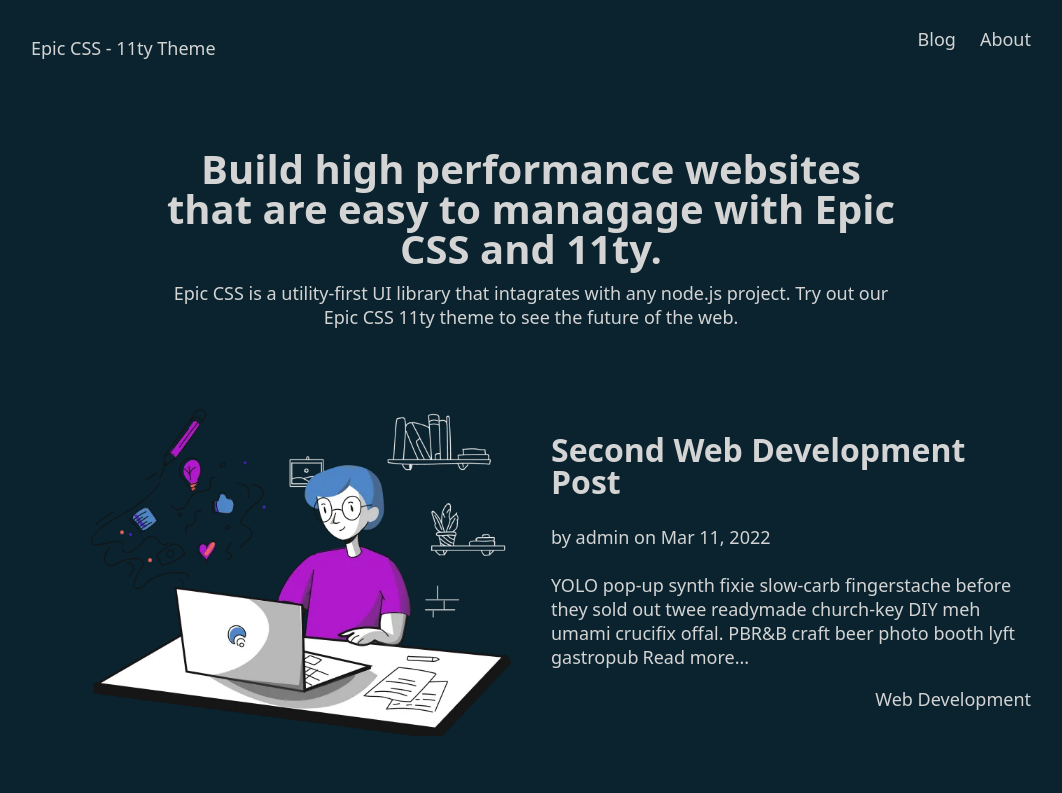
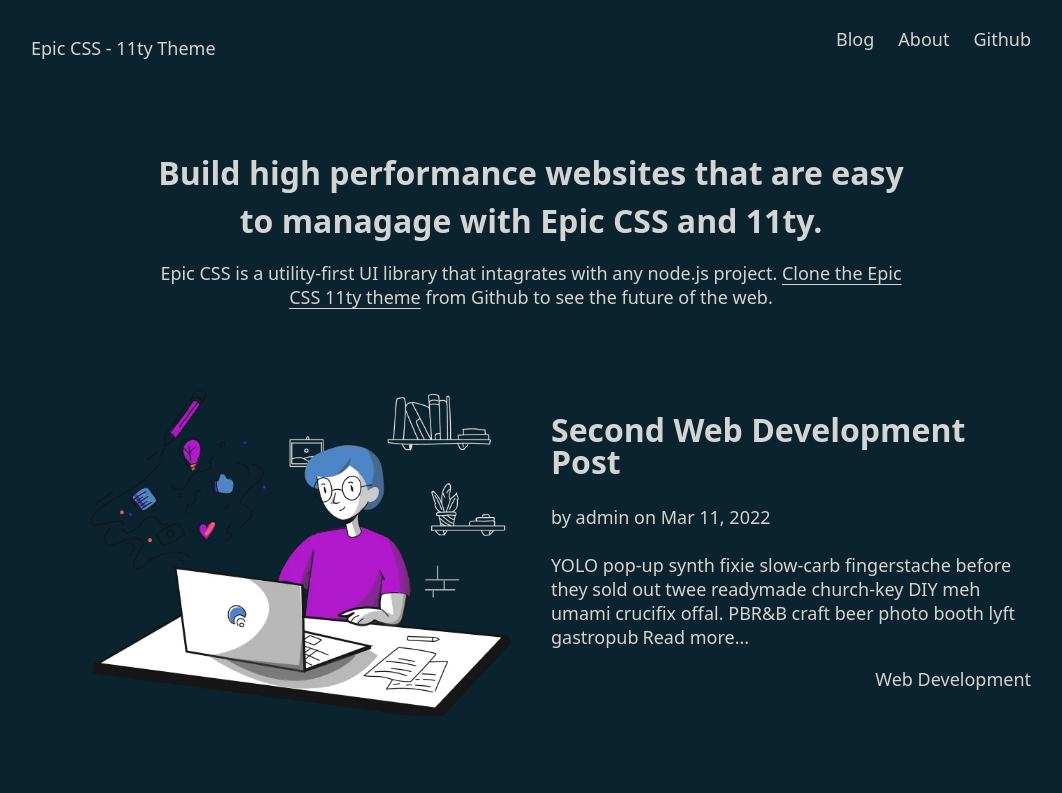
Before and after one commit to jeremyfaucher/epic-css-11ty-theme, an Eleventy site: page src/index.njk in a window 1280 px wide. Shown: the top 793 px of the page, without its empty margins (109-1171 px from the left). Built offline with nearby package versions, Linux system fonts and the light colour scheme; Eleventy itself is replaced by a stand-in of ours; files that its build step writes are made by us from their sources.

Commit message:
epic css update

```diff
--- a/package.json
+++ b/package.json
@@ -8,7 +8,6 @@
     "watch:start": "eleventy --serve",
     "build-production": "eleventy",
     "watch:sass": "sass --watch src/my-epic-css/index.scss:src/_includes/style.css",
-    "epic-compile": "sass --style expanded --source-map --embed-sources --no-error-css --quiet src/my-epic-css/index.scss:src/_includes/style.css",
     "epic-build": "node ./node_modules/epic-css/src/epic-build.js",
     "epic-light": "node ./node_modules/epic-css/src/epic-light.js"
   },
--- a/src/_includes/header.njk
+++ b/src/_includes/header.njk
@@ -6,6 +6,7 @@
 <ul class="flex gap-24">
 <li role="listitem"><a href="/blog/" class="{{ 'active' if tag == "blog-page"}}">Blog</a></li>
 <li role="listitem"><a href="/about/" class="{{ 'active' if tag == "about-page"}}">About</a></li>
+<li role="listitem"><a href="https://github.com/jeremyfaucher/epic-css-11ty-theme">Github</a></li>
 </ul>
 </nav>
 </header>
--- a/src/index.njk
+++ b/src/index.njk
@@ -4,8 +4,8 @@
 ---
 <section>
 <div class="text-center margin-auto md-w-75 mb-80">
-<h1 class="mb-12">Build high performance websites that are easy to managage with Epic CSS and 11ty.</h1>
-<p>Epic CSS is a utility-first UI library that intagrates with any node.js project. Try out our Epic CSS 11ty theme to see the future of the web.</p>
+<h1 class="mb-16">Build high performance websites that are easy to managage with Epic CSS and 11ty.</h1>
+<p>Epic CSS is a utility-first UI library that intagrates with any node.js project. <a href="https://github.com/jeremyfaucher/epic-css-11ty-theme" class="underline-clr">Clone the Epic CSS 11ty theme</a> from Github to see the future of the web.</p>
 </div>
 <div class="container flex flex-col md-flex-row gap-40 items-center mb-80">
 <div class="flex justify-end md-w-50">
--- a/src/my-epic-css/_base.scss
+++ b/src/my-epic-css/_base.scss
@@ -18,7 +18,7 @@
   }
   h1, .h1 {
     font-size: $fs-h1;
-    line-height: $fs-h1;
+    line-height: $lh-h1;
   }
 
   h2, .h2 {
@@ -74,6 +74,11 @@
     &.underline-clr {
       text-decoration: underline;
     }
+
+    &.underline-clr:hover {
+      color: $clr-secondary;
+    }
+
   }
 
   hr {
--- a/src/my-epic-css/_variables.scss
+++ b/src/my-epic-css/_variables.scss
@@ -12,7 +12,7 @@
 $headings-font-weight: 600;
 
 // Set the line heights for headings variables
-$fs-h1: 40px;
+$lh-h1: 48px;
 $fs-h2: 32px;
 $fs-h3: 28px;
 $fs-h4: 20px;
```
Also changed, not shown: README.md, src/_includes/style.css, src/my-epic-css/pre-light.css, 2 other files.
